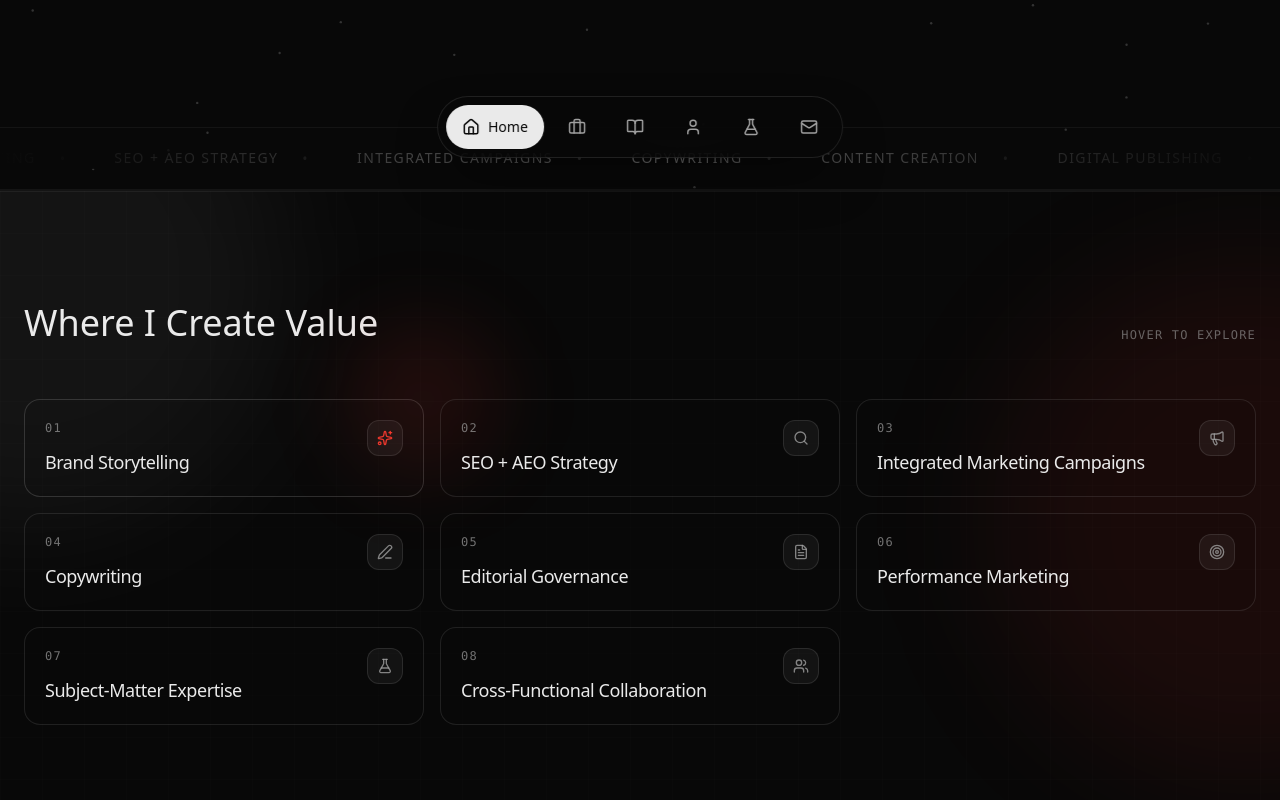
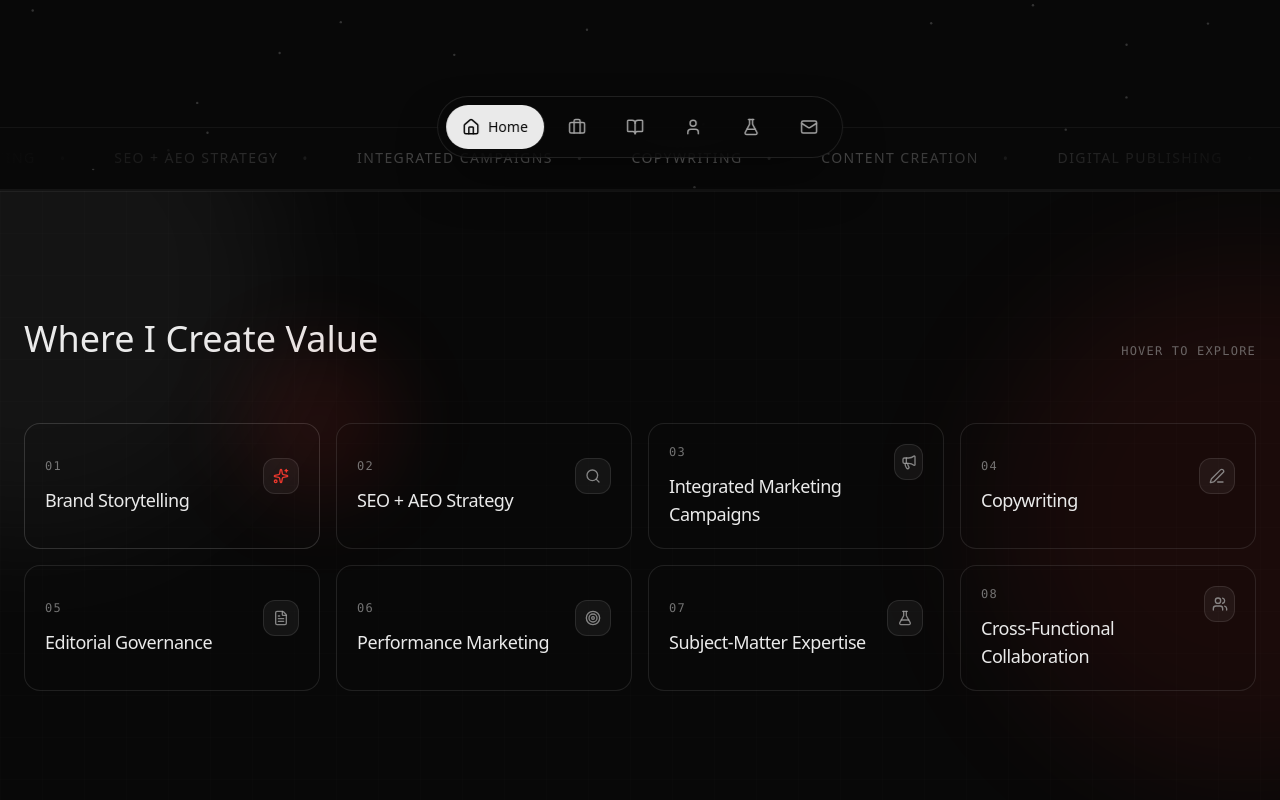
Before and after one commit to sarahsarahsarahX3/Personal-website-, a Next.js app: page / in a window 1280 px wide. Shown: the part 610-1410 px from the top of the page. Built offline with nearby package versions, Linux system fonts and the light colour scheme; a web font is replaced by a local one.

Commit message:
up cor skill

```diff
--- a/app/components/home/CoreSkillsSection.tsx
+++ b/app/components/home/CoreSkillsSection.tsx
@@ -122,7 +122,7 @@ export function CoreSkillsSection() {
   };
 
   return (
-    <div className="relative py-28 overflow-hidden">
+    <div className="relative py-32 overflow-hidden">
       <div className="pointer-events-none absolute inset-0">
         <div className="absolute left-[-18%] top-[-25%] h-[520px] w-[520px] rounded-full bg-white/5 blur-3xl" />
         <div className="absolute right-[-18%] top-[10%] h-[520px] w-[520px] rounded-full bg-accent/8 blur-3xl" />
@@ -143,9 +143,9 @@ export function CoreSkillsSection() {
             <div className="hidden md:block font-mono text-xs tracking-widest uppercase text-text-secondary/60">
               Hover to explore
             </div>
-          </div>
+            </div>
 
-          <div className="mt-14 grid gap-4 sm:grid-cols-2 lg:grid-cols-3">
+          <div className="mt-16 grid gap-4 sm:grid-cols-2 md:grid-cols-3 lg:grid-cols-4">
             {skills.map((skill, index) => {
               const isActive = skill.key === activeKey;
               const Icon = skill.Icon;
```
